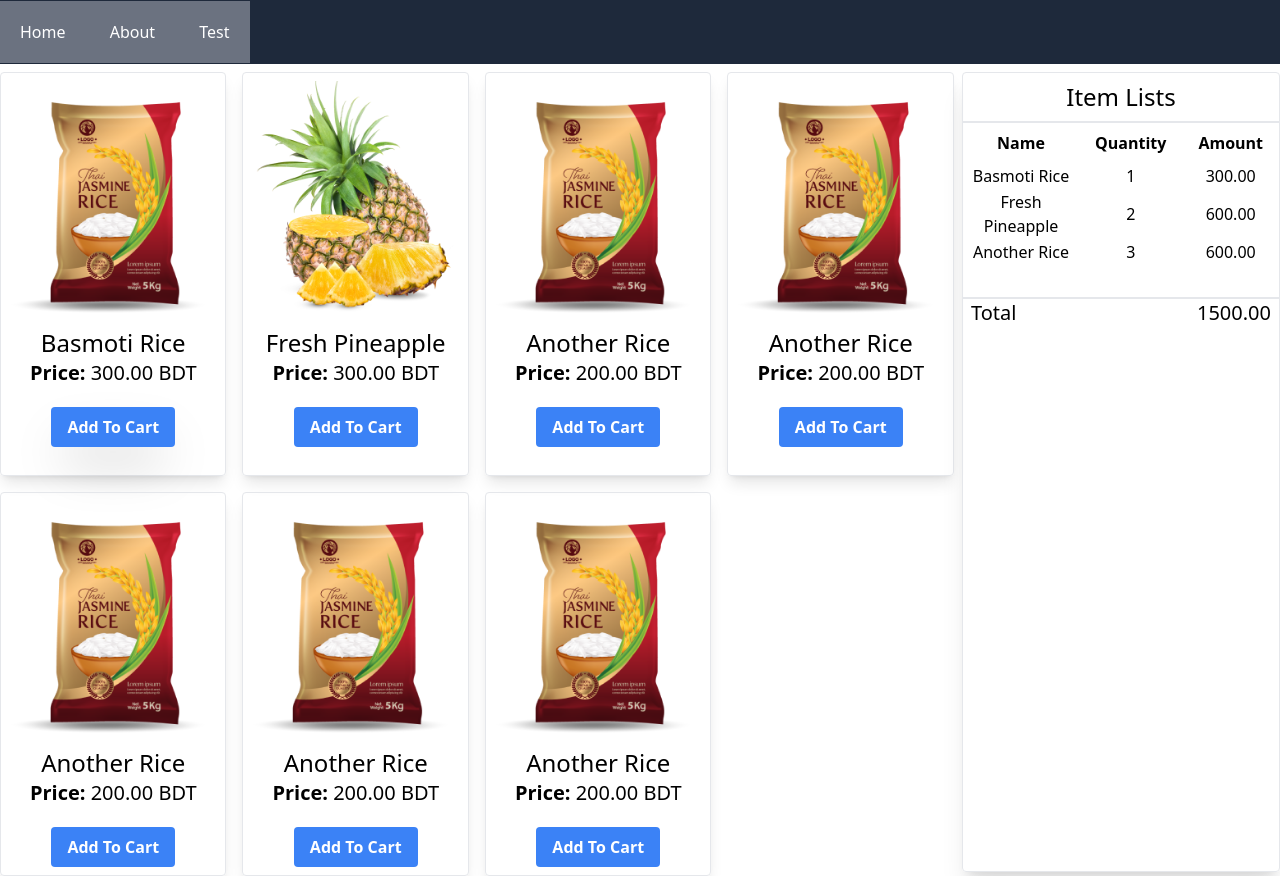
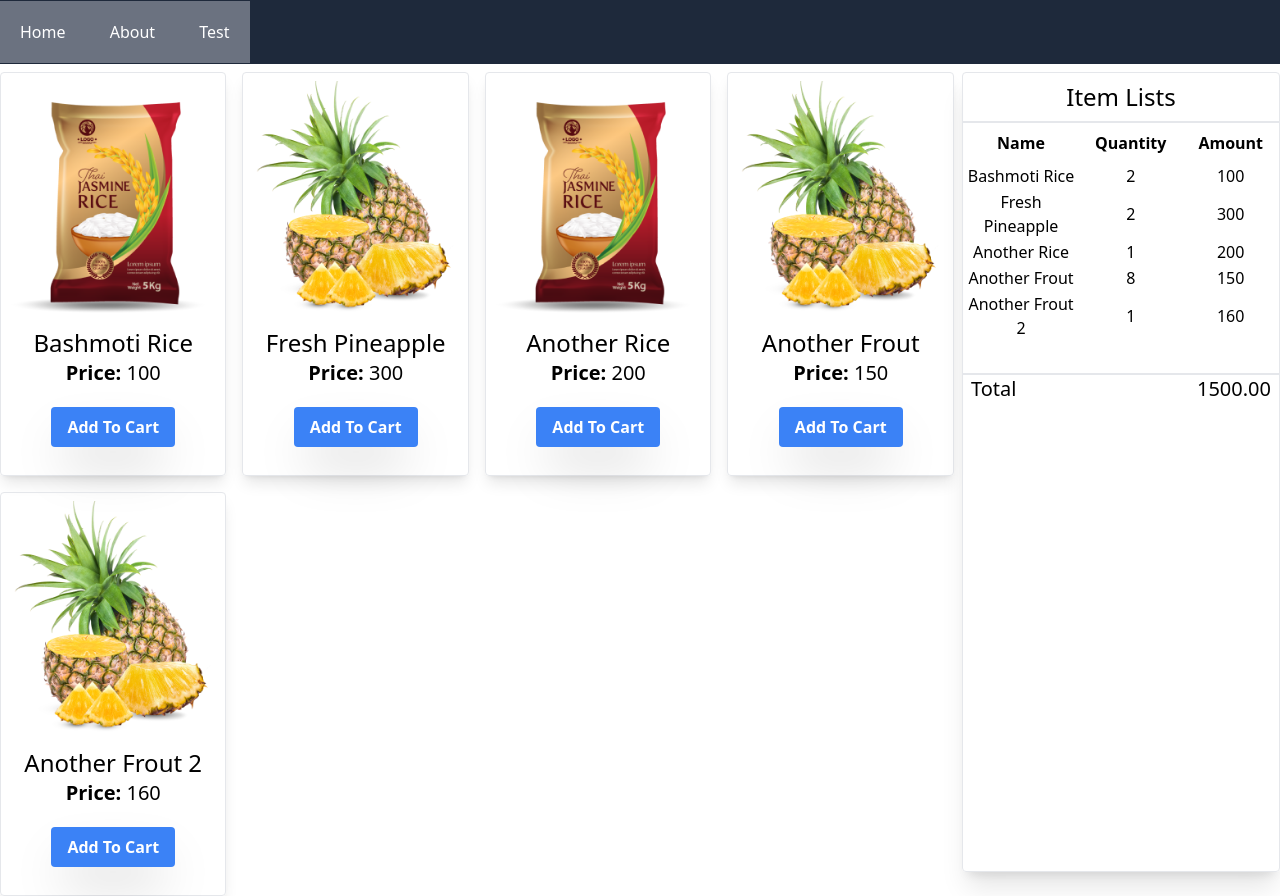
Before and after one commit to mahmudulhsn/shopping-cart-with-vue, a Vue app: page / in a window 1280 px wide. Built offline with nearby package versions, Linux system fonts and the light colour scheme.

Commit message:
seperate componenet

```diff
--- a/src/App.vue
+++ b/src/App.vue
@@ -11,9 +11,11 @@ import { RouterLink, RouterView } from "vue-router";
             <RouterLink to="/" class="p-5 bg-gray-500 hover:bg-teal-900 transition duration-300 ease-in-out">
               Home
             </RouterLink>
-            <RouterLink to="/about" class="p-5 bg-gray-500 hover:bg-teal-900 transition duration-300 ease-in-out">About
+            <RouterLink to="/about" class="p-5 bg-gray-500 hover:bg-teal-900 transition duration-300 ease-in-out">
+              About
             </RouterLink>
-            <RouterLink to="/test" class="p-5 bg-gray-500 hover:bg-teal-900 transition duration-300 ease-in-out">Test
+            <RouterLink to="/test" class="p-5 bg-gray-500 hover:bg-teal-900 transition duration-300 ease-in-out">
+              Test
             </RouterLink>
           </nav>
         </header>
--- /dev/null
+++ b/src/components/Cart/CartDetails.vue
@@ -0,0 +1,34 @@
+<template>
+    <div>
+        <h1 class="text-2xl border-b-2 py-2">Item Lists</h1>
+        <div class="cart-item-list pb-8">
+            <table class="table-fixed">
+                <thead>
+                    <tr>
+                        <th class="w-3/5 px-4 py-2">Name</th>
+                        <th class="w-1/5 px-4 py-2">Quantity</th>
+                        <th class="w-1/5 px-4 py-2">Amount</th>
+                    </tr>
+                </thead>
+                <tbody>
+                    <CartItems :cartItems="cartItemsList" />
+                </tbody>
+            </table>
+        </div>
+
+        <div class="inset-x-0 bottom-0 text-xl border-t-2 flex">
+            <div class="w-1/2 text-left pl-2">Total</div>
+            <div class="w-1/2 text-right pr-2">1500.00</div>
+        </div>
+    </div>
+</template>
+
+<script>
+import CartItems from "./CartItems.vue";
+export default {
+    props: {
+        cartItemsList: Array,
+    },
+    components: { CartItems },
+}
+</script>
--- /dev/null
+++ b/src/components/Cart/CartItems.vue
@@ -0,0 +1,19 @@
+<template>
+    <tr v-for="(cartItem, index) in  cartItems">
+        <td>{{ cartItem.name }}</td>
+        <td>{{ cartItem.quantity }}</td>
+        <td>{{ cartItem.price }}</td>
+    </tr>
+</template>
+
+<script>
+import CartItem from './CartItem.vue'
+export default {
+    props: {
+        cartItems: Array,
+    },
+    components: {
+        CartItem,
+    },
+}
+</script>
--- /dev/null
+++ b/src/components/Items/Items.vue
@@ -0,0 +1,17 @@
+<template>
+    <div class="grid grid-cols-4 gap-4">
+        <div class="border p-2 shadow-lg rounded" v-for="(item, index) in items">
+            <SingleItem :item="item" />
+        </div>
+    </div>
+</template>
+
+<script>
+import SingleItem from '../../components/Items/SingleItem.vue'
+export default {
+    props: {
+        items: Array,
+    },
+    components: { SingleItem }
+}
+</script>
--- /dev/null
+++ b/src/components/Items/SingleItem.vue
@@ -0,0 +1,22 @@
+<template>
+    <div>
+        <div class="img">
+            <img class="w-full" :src="item.image" alt="">
+        </div>
+        <div class="product-details text-center mb-5">
+            <h4 class="text-2xl">{{ item.name }}</h4>
+            <h3 class="text-xl"><strong>Price: </strong> {{ item.price }}</h3>
+            <button class="bg-blue-500 hover:bg-blue-700 text-white font-bold py-2 px-4 mt-5 rounded shadow-2xl">
+                Add To Cart
+            </button>
+        </div>
+    </div>
+</template>
+
+<script>
+export default {
+    props: {
+        item: Object,
+    },
+}
+</script>
--- a/src/views/HomeView.vue
+++ b/src/views/HomeView.vue
@@ -1,150 +1,95 @@
-<script setup>
-import TheWelcome from "@/components/TheWelcome.vue";
-</script>
+
 
 <template>
   <main>
     <div class="flex mt-2 space-x-2">
       <div class="w-3/4">
-        <div class="grid grid-cols-4 gap-4">
-          <!-- single item starts -->
-          <div class="border p-2 shadow-lg rounded">
-            <div class="img">
-              <img class="w-full" src="./../../assets/img/grocery-items.png" alt="">
-            </div>
-            <div class="product-details text-center mb-5">
-              <h4 class="text-2xl">Basmoti Rice</h4>
-              <h3 class="text-xl"><strong>Price: </strong> 300.00 BDT</h3>
-              <button class="bg-blue-500 hover:bg-blue-700 text-white font-bold py-2 px-4 mt-5 rounded shadow-2xl">Add
-                To
-                Cart</button>
-            </div>
-          </div>
-          <!-- single item ends -->
-
-          <!-- single item starts -->
-          <div class="border p-2 shadow-lg rounded">
-            <div class="img">
-              <img class="w-full" src="./../../assets/img/fresh-fruit.png" alt="">
-            </div>
-            <div class="product-details text-center">
-              <h4 class="text-2xl">Fresh Pineapple</h4>
-              <h3 class="text-xl"><strong>Price: </strong> 300.00 BDT</h3>
-              <button class="bg-blue-500 hover:bg-blue-700 text-white font-bold py-2 px-4 mt-5 rounded">Add To
-                Cart</button>
-            </div>
-          </div>
-          <!-- single item ends -->
-
-          <!-- single item starts -->
-          <div class="border p-2 shadow-lg rounded">
-            <div class="img">
-              <img class="w-full" src="./../../assets/img/grocery-items.png" alt="">
-            </div>
-            <div class="product-details text-center">
-              <h4 class="text-2xl">Another Rice</h4>
-              <h3 class="text-xl"><strong>Price: </strong> 200.00 BDT</h3>
-              <button class="bg-blue-500 hover:bg-blue-700 text-white font-bold py-2 px-4 mt-5 rounded">Add To
-                Cart</button>
-            </div>
-          </div>
-          <!-- single item ends -->
-
-          <!-- single item starts -->
-          <div class="border p-2 shadow-lg rounded">
-            <div class="img">
-              <img class="w-full" src="./../../assets/img/grocery-items.png" alt="">
-            </div>
-            <div class="product-details text-center">
-              <h4 class="text-2xl">Another Rice</h4>
-              <h3 class="text-xl"><strong>Price: </strong> 200.00 BDT</h3>
-              <button class="bg-blue-500 hover:bg-blue-700 text-white font-bold py-2 px-4 mt-5 rounded">Add To
-                Cart</button>
-            </div>
-          </div>
-          <!-- single item ends -->
-
-          <!-- single item starts -->
-          <div class="border p-2 shadow-lg rounded">
-            <div class="img">
-              <img class="w-full" src="./../../assets/img/grocery-items.png" alt="">
-            </div>
-            <div class="product-details text-center">
-              <h4 class="text-2xl">Another Rice</h4>
-              <h3 class="text-xl"><strong>Price: </strong> 200.00 BDT</h3>
-              <button class="bg-blue-500 hover:bg-blue-700 text-white font-bold py-2 px-4 mt-5 rounded">Add To
-                Cart</button>
-            </div>
-          </div>
-          <!-- single item ends -->
-
-          <!-- single item starts -->
-          <div class="border p-2 shadow-lg rounded">
-            <div class="img">
-              <img class="w-full" src="./../../assets/img/grocery-items.png" alt="">
-            </div>
-            <div class="product-details text-center">
-              <h4 class="text-2xl">Another Rice</h4>
-              <h3 class="text-xl"><strong>Price: </strong> 200.00 BDT</h3>
-              <button class="bg-blue-500 hover:bg-blue-700 text-white font-bold py-2 px-4 mt-5 rounded">Add To
-                Cart</button>
-            </div>
-          </div>
-          <!-- single item ends -->
-
-          <!-- single item starts -->
-          <div class="border p-2 shadow-lg rounded">
-            <div class="img">
-              <img class="w-full" src="./../../assets/img/grocery-items.png" alt="">
-            </div>
-            <div class="product-details text-center">
-              <h4 class="text-2xl">Another Rice</h4>
-              <h3 class="text-xl"><strong>Price: </strong> 200.00 BDT</h3>
-              <button class="bg-blue-500 hover:bg-blue-700 text-white font-bold py-2 px-4 mt-5 rounded">Add To
-                Cart</button>
-            </div>
-          </div>
-          <!-- single item ends -->
-        </div>
+        <Items :items="itemsArray" />
       </div>
 
       <div class="w-1/4 border rounded shadow-xl text-center relative h-screen">
-        <h1 class="text-2xl border-b-2 py-2">Item Lists</h1>
-        <div class="cart-item-list pb-8">
-          <table class="table-fixed">
-            <thead>
-              <tr>
-                <th class="w-3/5 px-4 py-2">Name</th>
-                <th class="w-1/5 px-4 py-2">Quantity</th>
-                <th class="w-1/5 px-4 py-2">Amount</th>
-              </tr>
-            </thead>
-            <tbody>
-              <tr>
-                <td>Basmoti Rice </td>
-                <td>1</td>
-                <td>300.00</td>
-              </tr>
-              <tr>
-                <td>Fresh Pineapple</td>
-                <td>2</td>
-                <td>600.00</td>
-              </tr>
-              <tr>
-                <td>Another Rice</td>
-                <td>3</td>
-                <td>600.00</td>
-              </tr>
-            </tbody>
-          </table>
-        </div>
-
-        <div class="inset-x-0 bottom-0 text-xl border-t-2 flex">
-          <div class="w-1/2 text-left pl-2">Total</div>
-          <div class="w-1/2 text-right pr-2">1500.00</div>
-        </div>
+        <CartDetails :cartItemsList="cartItemsArray" />
       </div>
 
     </div>
   </main>
 </template>
+
+<script>
+import Items from "./../components/Items/Items.vue";
+import CartDetails from "../components/Cart/CartDetails.vue";
+export default {
+  components: {
+    Items,
+    CartDetails
+  },
+  data() {
+    return {
+      itemsArray: [
+        {
+          id: 1,
+          name: "Bashmoti Rice",
+          price: 100.00,
+          image: './../../assets/img/grocery-items.png'
+        },
+        {
+          id: 2,
+          name: "Fresh Pineapple",
+          price: 300.00,
+          image: './../../assets/img/fresh-fruit.png'
+        },
+        {
+          id: 3,
+          name: "Another Rice",
+          price: 200.00,
+          image: './../../assets/img/grocery-items.png'
+        },
+        {
+          id: 4,
+          name: "Another Frout",
+          price: 150.00,
+          image: './../../assets/img/fresh-fruit.png'
+        },
+        {
+          id: 5,
+          name: "Another Frout 2",
+          price: 160.00,
+          image: './../../assets/img/fresh-fruit.png'
+        },
+      ],
+      cartItemsArray: [
+        {
+          id: 1,
+          name: "Bashmoti Rice",
+          quantity: 2,
+          price: 100.00,
+        },
+        {
+          id: 2,
+          name: "Fresh Pineapple",
+          quantity: 2,
+          price: 300.00,
+        },
+        {
+          id: 3,
+          name: "Another Rice",
+          quantity: 1,
+          price: 200.00,
+        },
+        {
+          id: 4,
+          name: "Another Frout",
+          quantity: 8,
+          price: 150.00,
+        },
+        {
+          id: 5,
+          name: "Another Frout 2",
+          quantity: 1,
+          price: 160.00,
+        },
+      ]
+    }
+  },
+};
+</script>
```
